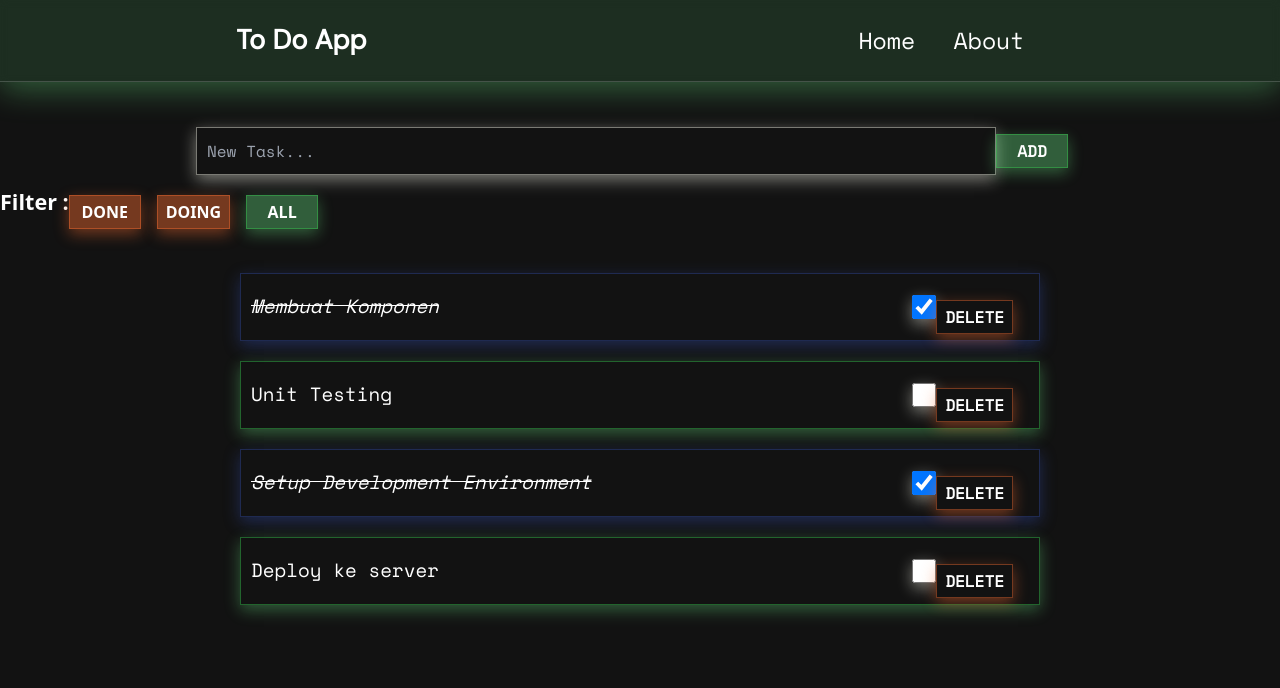
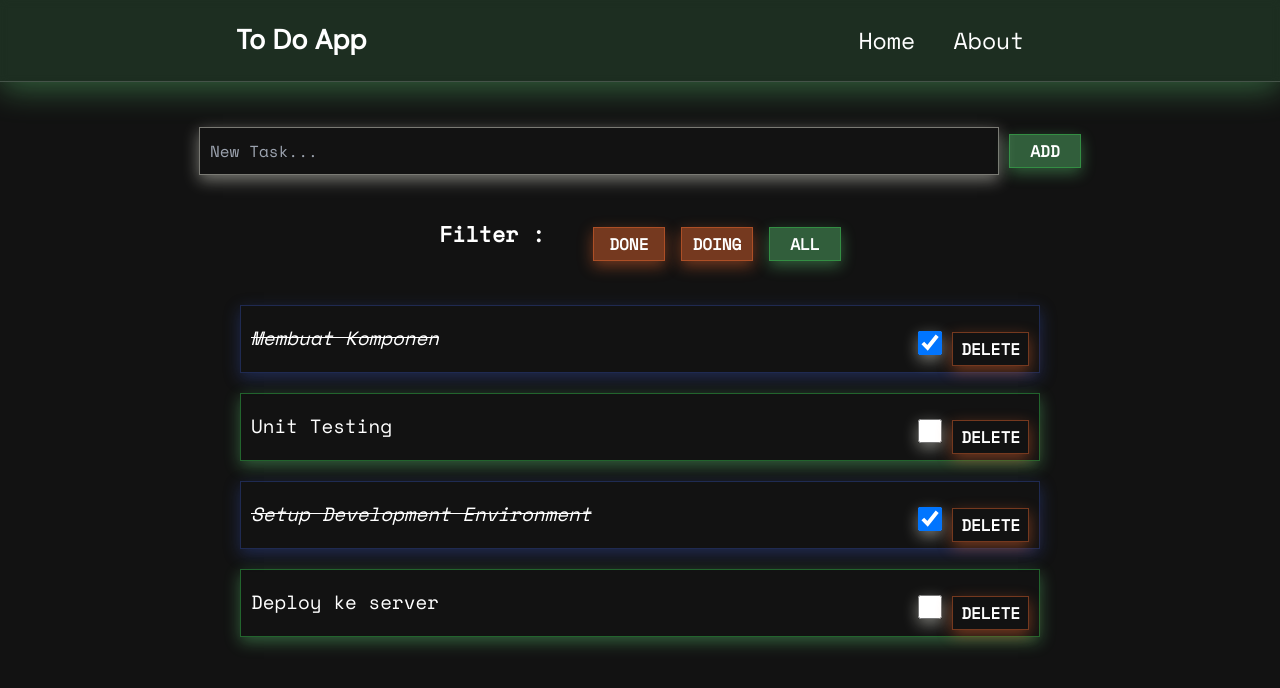
Before and after one commit to enjinerd/tugas-react, a React (Create React App) app: page / in a window 1280 px wide. Shown: the top 688 px of the page. Built offline with nearby package versions, Linux system fonts and the light colour scheme.

Commit message:
fix(styles) medium fixing styles

```diff
--- a/src/components/TodoFilter.jsx
+++ b/src/components/TodoFilter.jsx
@@ -6,9 +6,11 @@ const TodoFilter = ({isClicked, onClick}) => {
     <section className={styles.todo_filter_container}>
       <div className={styles.todo_filter_placing}>
         <p> Filter : </p>
+        <div>
         <Button isPrimary={isClicked.done} isSecondary id="done" onClick={onClick}>Done</Button>
         <Button isPrimary={isClicked.doing} isSecondary id="doing" onClick={onClick}>Doing</Button>
         <Button isPrimary={isClicked.all} isSecondary id="all" onClick={onClick}>All</Button>
+        </div>
       </div>
     </section>
   )
--- a/src/components/TodoInput.jsx
+++ b/src/components/TodoInput.jsx
@@ -6,7 +6,7 @@ const TodoInput = ({ handleChange, handleAddTask }) =>{
     <section className={styles.todo_input_container}>
       <div className={styles.todo_input_placing}>
         <input type="text" className={styles.todo_input} onChange={handleChange} onKeyDown={handleAddTask} placeHolder="New Task..." />
-        <Button isPrimary onClick={handleAddTask} >Add</Button>
+        <Button className={styles.btn_add} isPrimary onClick={handleAddTask} >Add</Button>
       </div>
     </section>
   )
--- a/src/components/TodoItem.jsx
+++ b/src/components/TodoItem.jsx
@@ -7,7 +7,7 @@ const TodoItem = ({ id, title, completed, onChange, onClick}) => {
       <p className={completed ? styles.completed : "uncompleted"}>{title}</p>
       <div className={styles.todo_action}>
         <input id={id} className={styles.todo_check} type="checkbox" onChange={onChange} checked={completed} />
-        <Button isOutlineSecondary id={id} onClick={onClick}>DELETE</Button>
+        <Button className={styles.todo_btn} isOutlineSecondary id={id} onClick={onClick}>DELETE</Button>
        </div>
     </div>
   )
--- a/src/components/styles/TodoFilter.module.css
+++ b/src/components/styles/TodoFilter.module.css
@@ -1,18 +1,26 @@
-.todo_filter-container {
+.todo_filter_container {
   font-family: 'Space Mono', monospace;
   margin-top: 2rem;
   display: flex;
   justify-content: center;
-  width:  100%;
+  align-items: center;
+  align-content: center;
+  justify-items: center;
 }
 
 .todo_filter_placing {
   display: flex;
   flex-direction: row;
-  align-items: center
+  align-items: center;
+  justify-content: center;
+  justify-items: center;
+  align-content: center;
+  width:  100%;
 }
 
 .todo_filter_placing p {
+  align-items: center;
   font-size: 1.35rem;
   font-weight: bold;
+  margin-right: 2rem;
 }
--- a/src/components/styles/TodoInput.module.css
+++ b/src/components/styles/TodoInput.module.css
@@ -4,6 +4,11 @@
   display: flex;
   justify-content: center;
   width:  100%;
+}
+
+.todo_input_container .btn_add {
+  margin-left: 10px;
+  height: fit-content;
 }
 
 .todo_input {
--- a/src/components/styles/TodoItem.module.css
+++ b/src/components/styles/TodoItem.module.css
@@ -48,11 +48,10 @@
   height: 24px;
 }
 
-.todo_action {
-  margin-left: 0.75rem;
-  display: flex;
-  flex-direction: row;
-  justify-content: end;
+.todo_btn {
+  margin-left: 10px;
+  justify-content: center;
+  justify-self: center;
   align-items: center;
-  align-content: space-around;
+  align-self: center;
 }
--- a/src/index.css
+++ b/src/index.css
@@ -19,15 +19,13 @@ body {
   justify-content: center;
   justify-items: center;
   align-items: center;
-  align-content: center;
-  margin-top: 4rem;
 }
 
 button {
   font-size: 1rem;
   padding: 4px 8px;
   height: auto;
-  margin-right: 1rem;
+  margin-left: 1rem;
   color: white;
   text-transform: uppercase;
   font-weight: bold;
```
